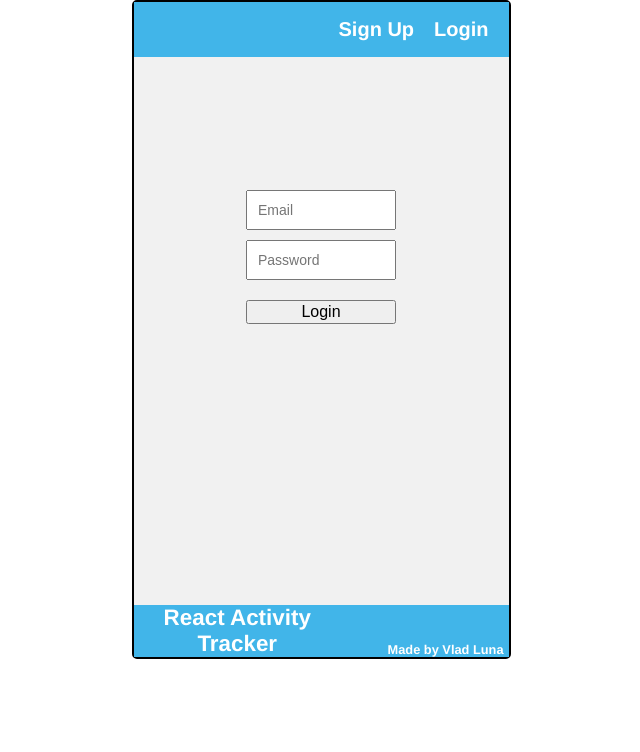
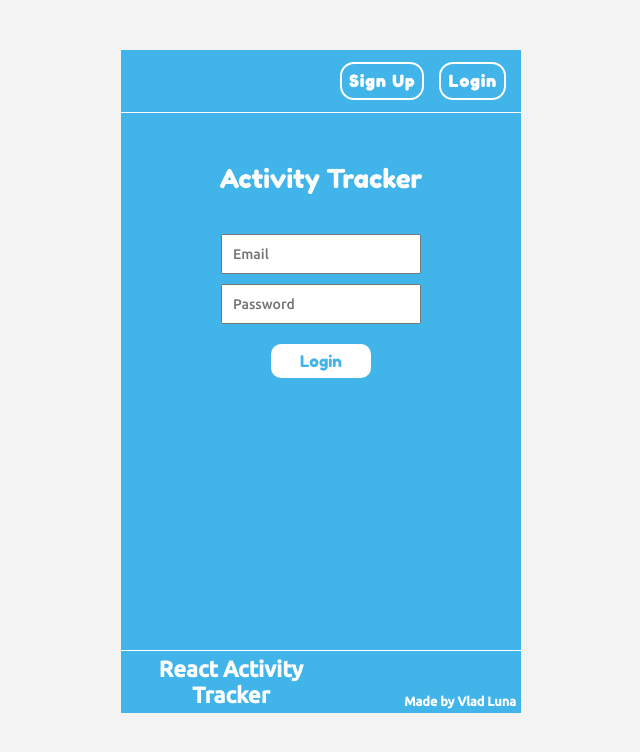
Before and after one commit to noomdalv/react_activity_tracker, a React (Create React App) app: page / in a window 1280 px wide. Shown: the top 752 px of the page, without its empty margins (319-959 px from the left). Built offline with nearby package versions, Linux system fonts and the light colour scheme.

Commit message:
added styling for navbar, login and footer components

```diff
--- a/public/index.html
+++ b/public/index.html
@@ -9,6 +9,7 @@
       name="description"
       content="Made by Vlad Luna"
     />
+    <link href="https://fonts.googleapis.com/css2?family=Fredoka+One&family=Ubuntu:wght@500&display=swap" rel="stylesheet">
     <link rel="apple-touch-icon" href="%PUBLIC_URL%/logo192.png" />
     <!--
       manifest.json provides metadata used when your web app is installed on a
@@ -26,7 +27,7 @@
     -->
     <title>Activity Tracker</title>
   </head>
-  <body style="width: 375px; margin: auto">
+  <body style="margin: auto">
     <noscript>You need to enable JavaScript to run this app.</noscript>
     <div id="root"></div>
     <!--
--- a/src/App.module.css
+++ b/src/App.module.css
@@ -1,7 +1,10 @@
 .app {
+  width: 400px;
   position: relative;
   margin: auto;
-  background: #f1f1f1;
+  margin-top: 50px;
+  border-radius: 5px;
   font-family: "Helvetica Neue";
   font-weight: normal;
+  background: white;
 }
--- a/src/components/auth/Login.js
+++ b/src/components/auth/Login.js
@@ -49,7 +49,7 @@ class Login extends React.Component {
     const { email, password } = this.state;
     return (
       <div className={styles.login}>
-        <div id="alertmsg" className={styles.alertmsg}>VERIFY YOUR INFORMATION</div>
+        <p className={styles.title}>Activity Tracker</p>
         <form className={styles.loginForm} onSubmit={this.handleSubmit}>
           <input
             type="email"
@@ -70,6 +70,7 @@ class Login extends React.Component {
           />
           <button className={styles.loginBtn} type="submit">Login</button>
         </form>
+        <div id="alertmsg" className={styles.alertmsg}>PLEASE VERIFY YOUR INFORMATION</div>
         <Footer />
       </div>
     );
--- a/src/components/auth/Login.module.css
+++ b/src/components/auth/Login.module.css
@@ -1,6 +1,7 @@
 .login, .signup {
-  margin-top: 50px;
+  padding-top: 50px;
   height: 550px;
+  background: #41B5E9;
 }
 
 /* SIGNUP */
@@ -22,34 +23,63 @@
 }
 
 /* LOGIN */
+
+.title {
+  margin: 0;
+  text-align: center;
+  color: white;
+  font-family: 'Fredoka One';
+  font-size: 26px;
+}
+
 .loginForm {
-  width: 40%;
+  width: 50%;
   display: flex;
   flex-direction: column;
+  padding: 30px;
   margin: auto;
-  margin-top: 50px;
+  border-radius: 10px;
 }
 
 .loginForm input {
   margin-top: 10px;
   padding: 10px;
   font-size: 14px;
+  font-family: 'Ubuntu', sans-serif;
 }
 
 .loginBtn {
+  width: 50%;
+  margin: auto;
   margin-top: 20px;
+  background-color: white;
+  border: none;
+  border-radius: 10px;
+  color: #41B5E9;
+  padding: 7px;
+  text-align: center;
+  text-decoration: none;
+  font-family: 'Fredoka One';
   font-size: 16px;
+  cursor: pointer;
+}
+
+.loginBtn:hover {
+  background-color: #3490ba;
+  color: white;
 }
 
 .footer {
-  height: max-content;
   width: 100%;
   display: flex;
   position: absolute;
   bottom: 0;
+  padding: 5px 0;
   justify-content: center;
   align-items: flex-end;
   color: white;
+  font-family: 'Ubuntu', sans-serif;
+  border-top: solid white 1px;
   background: #41B5E9;
 }
 
@@ -72,8 +102,9 @@
 .alertmsg {
   visibility: hidden;
   text-align: center;
-  color: red;
+  font-family: 'Fredoka One';
   font-size: 20px;
+  color: white;
 }
 
 @media only screen and (max-width: 640px) {
--- a/src/components/nav/Dashboard.module.css
+++ b/src/components/nav/Dashboard.module.css
@@ -113,6 +113,7 @@
   position: absolute;
   bottom: 0;
   display: flex;
+  border-top: solid white 1px;
   background: #41B5E9;
 }
 
--- a/src/components/nav/Navbar.js
+++ b/src/components/nav/Navbar.js
@@ -6,9 +6,9 @@ import { handleLogout } from '../../actions';
 import styles from './Navbar.module.css';
 
 const Navbar = ({ handleLogout, status }) => (
-  <div id={styles.navbar}>
-    <div id={styles.divlink}>
-      <ul id={styles.linklist}>
+  <div className={styles.navbar}>
+    <div className={styles.divlink}>
+      <ul className={styles.linklist}>
         <li>
           {status.login === 'LOGGED_IN' ? (
             <Link to="/dashboard">
--- a/src/components/nav/Navbar.module.css
+++ b/src/components/nav/Navbar.module.css
@@ -1,28 +1,42 @@
 body {
-  border: solid black 2px;
-  border-radius: 5px;
+  background: #f3f3f3;
 }
 
-#navbar {
+.navbar {
   width: 100%;
+  padding: 5px 0;
   display: flex;
   background: #41B5E9;
+  border-bottom: solid white 1px;
 }
 
-#divlink {
+.divlink {
   width: 100%;
 }
 
-#linklist {
+.linklist {
   display: flex;
   justify-content: flex-end;
   list-style-type: none;
 }
 
-#linklist a {
-  margin-right: 20px;
+.linklist a {
+  margin-right: 15px;
+  padding: 7px;
   text-decoration: none;
   color: white;
-  font-size: 20px;
+  font-family: 'Fredoka One';
+  font-size: 16px;
   font-weight: bold;
+  letter-spacing: 0.08em;
+  border: solid white 2px;
+  border-radius: 14px;
 }
+
+.linklist a:hover {
+  color: #41B5E9;
+  letter-spacing: 0.08em;
+  border-radius: 14px;
+  color: #41B5E9;
+  background: white;
+}
--- a/src/components/nav/Stats.js
+++ b/src/components/nav/Stats.js
@@ -11,9 +11,17 @@ const Stats = ({ status, fetchRecords, recordData }) => {
   }, [fetchRecords, status.user.data.id]);
 
   const getStats = activity => {
-    let time = 0;
-    recordData.record_details.map(item => time += parseFloat(item[activity]));
-    return time.toFixed(2);
+    let hours = 0;
+    let mins = 0;
+    recordData.record_details.forEach(item => {
+      hours += parseInt(item[activity].split(".")[0])
+      mins += parseFloat(item[activity].split(".")[1])
+    });
+    if (mins/60 > 0) {
+      hours += parseInt(mins/60)
+      mins = mins%60
+    }
+    return (hours+"."+mins);
   };
 
   if (status.login === 'LOGGED_IN') {
```
Also changed, not shown: 1 other file (tests, documents, lock files or other folders).
